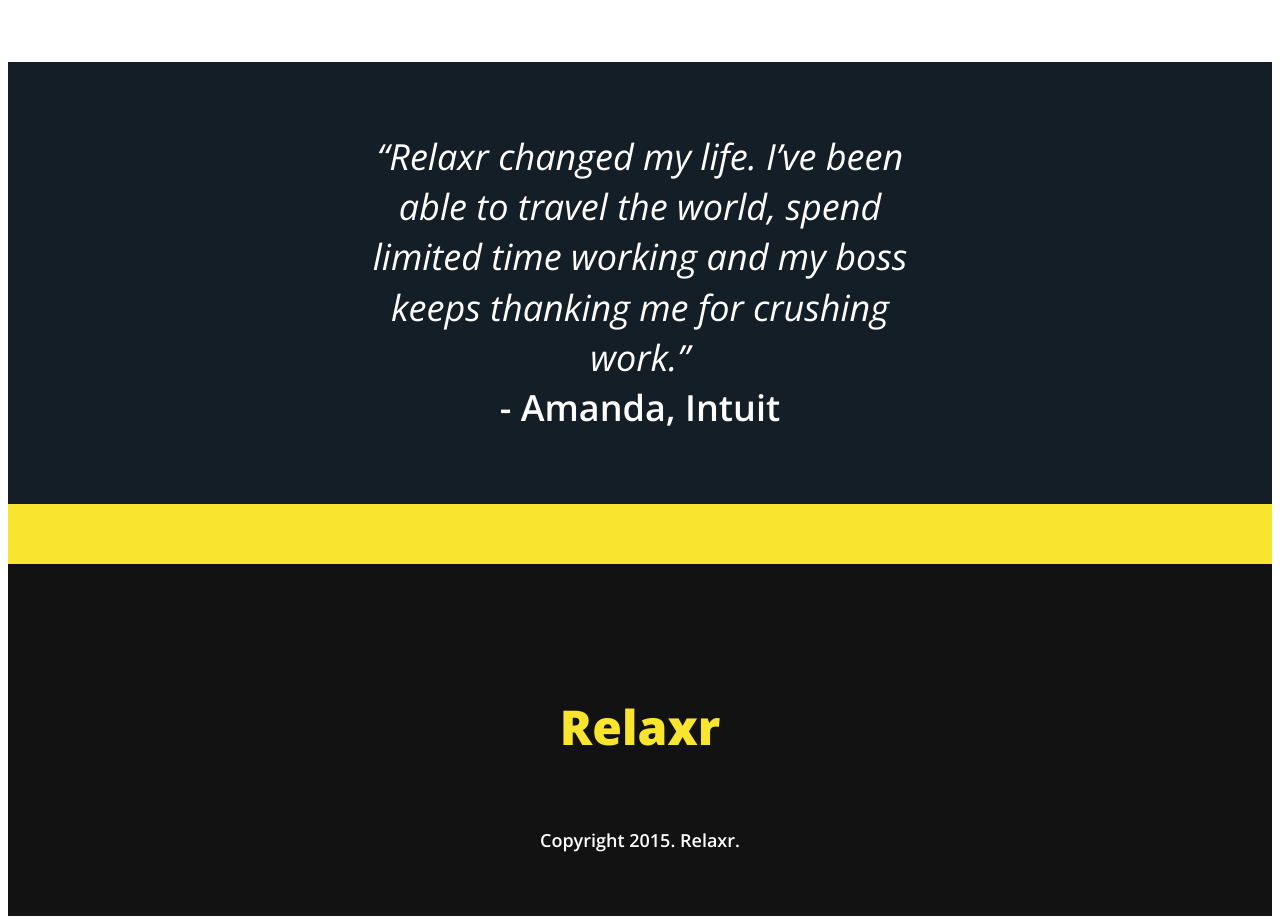
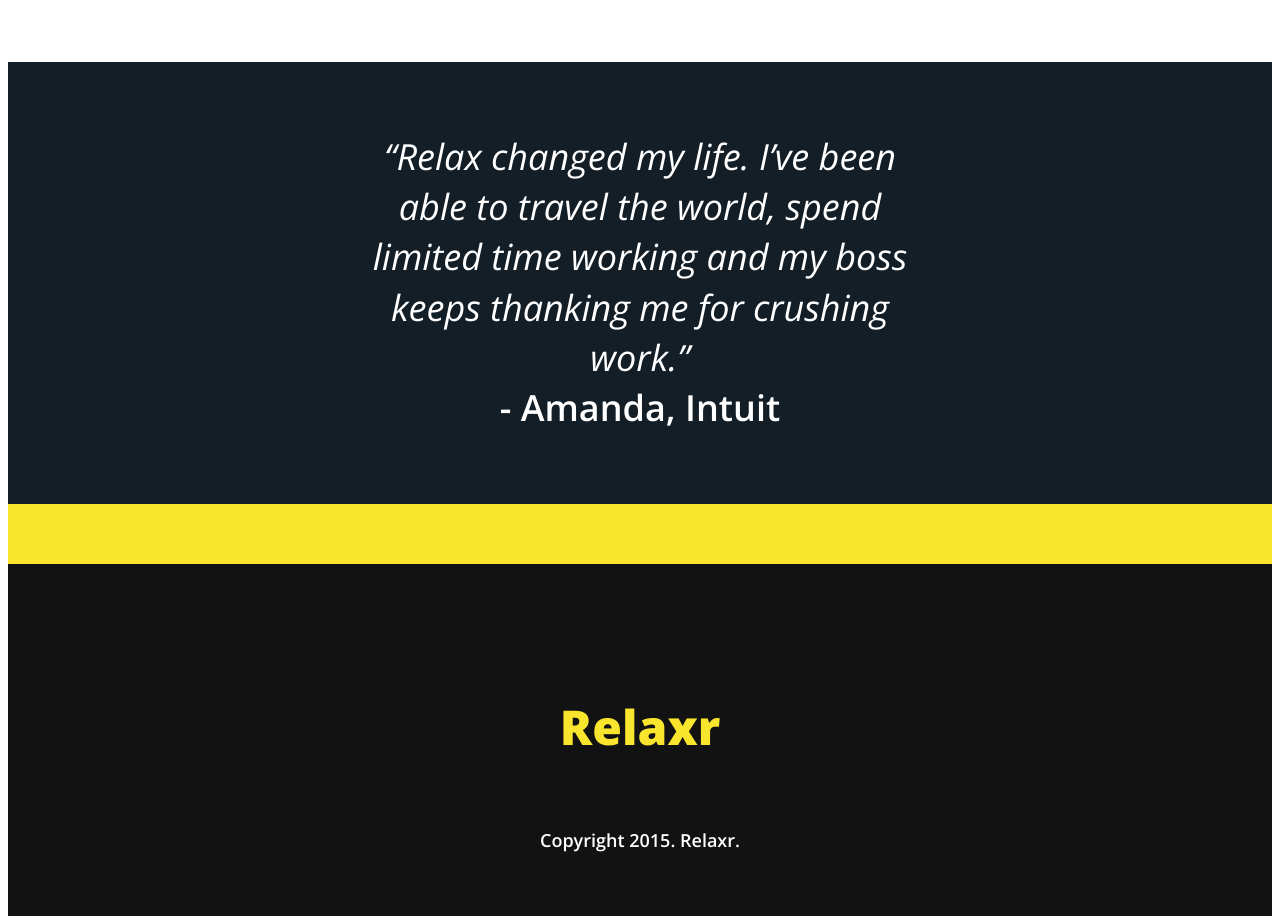
Before and after one commit to terecerong/git-and-github-practice, a plain HTML site: page index.html in a window 1280 px wide. Shown: the part 1320-2244 px from the top of the page. Drawn offline with nearby package versions, Linux system fonts and the light colour scheme; a script that the page names is missing.

Commit message:
Second commit

```diff
--- a/index.html
+++ b/index.html
@@ -36,7 +36,7 @@
 		</section>
 		<section id="testimonial">
 			<div class="container">
-				<blockquote>&ldquo;Relaxr changed my life. I&rsquo;ve been able to travel the world, spend limited time working and my boss keeps thanking me for crushing work.&rdquo;
+				<blockquote>&ldquo;Relax changed my life. I&rsquo;ve been able to travel the world, spend limited time working and my boss keeps thanking me for crushing work.&rdquo;
 				<span>- Amanda, Intuit</span></blockquote>
 			</div>
 		</section>
```
